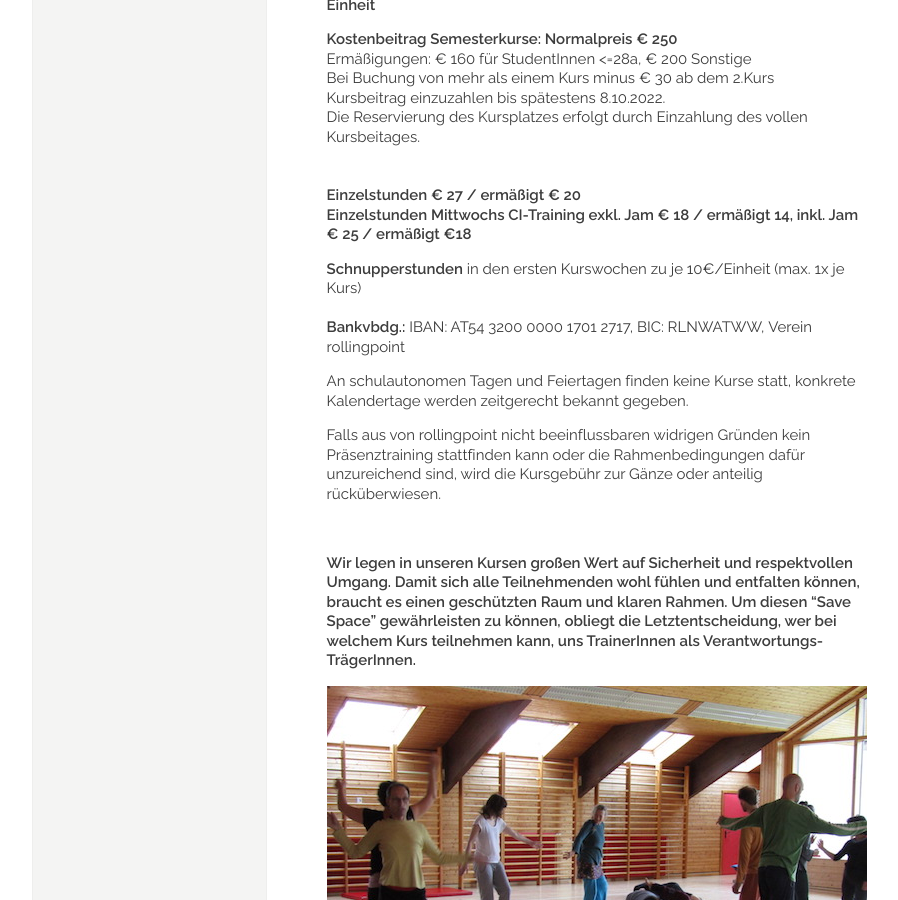
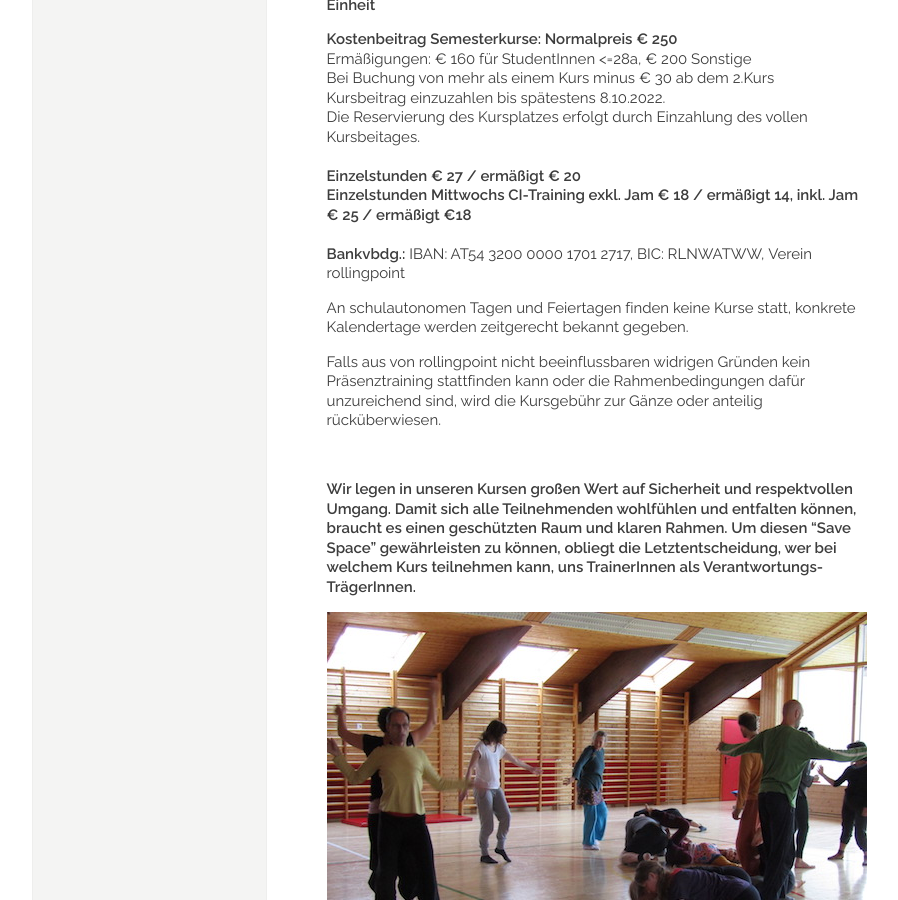
Before and after one commit to manulari/rollingpointat, a Jekyll site: the page built from _pages_de/kurse.md, in a window 1280 px wide and 900 px high, scrolled down 3483 px. Shown: the whole window, without its empty margins (152-1050 px from the left). Built offline with Jekyll 4.4.1, drawn with Linux system fonts in a browser that asks for light colours; comment, search, counter and statistics services are not loaded.

Commit message:
Update page (de) “kurse”

```diff
--- a/_pages_de/kurse.md
+++ b/_pages_de/kurse.md
@@ -128,11 +128,8 @@ Bei Buchung von mehr als einem Kurs minus € 30 ab dem 2.Kurs\
 Kursbeitrag einzuzahlen bis spätestens 8.10.2022.\
 Die Reservierung des Kursplatzes erfolgt durch Einzahlung des vollen Kursbeitages.\
 \
-\
 **Einzelstunden € 27 / ermäßigt € 20**\
-**Einzelstunden Mittwochs CI-Training exkl. Jam € 18 / ermäßigt 14, inkl. Jam € 25 / ermäßigt €18**
-
-**Schnupperstunden** in den ersten Kurswochen zu je 10€/Einheit (max. 1x je Kurs)\
+**Einzelstunden Mittwochs CI-Training exkl. Jam € 18 / ermäßigt 14, inkl. Jam € 25 / ermäßigt €18**\
 \
 **Bankvbdg.:** IBAN: AT54 3200 0000 1701 2717, BIC: RLNWATWW, Verein rollingpoint
 
@@ -142,6 +139,6 @@ Falls aus von rollingpoint nicht beeinflussbaren widrigen Gründen kein Präsenz
 
 &nbsp;
 
-**Wir legen in unseren Kursen großen Wert auf Sicherheit und respektvollen Umgang. Damit sich alle Teilnehmenden wohl fühlen und entfalten können, braucht es einen geschützten Raum und klaren Rahmen. Um diesen "Save Space" gewährleisten zu können, obliegt die Letztentscheidung, wer bei welchem Kurs teilnehmen kann, uns TrainerInnen als Verantwortungs-TrägerInnen.**
+**Wir legen in unseren Kursen großen Wert auf Sicherheit und respektvollen Umgang. Damit sich alle Teilnehmenden wohlfühlen und entfalten können, braucht es einen geschützten Raum und klaren Rahmen. Um diesen "Save Space" gewährleisten zu können, obliegt die Letztentscheidung, wer bei welchem Kurs teilnehmen kann, uns TrainerInnen als Verantwortungs-TrägerInnen.**
 
 ![](/assets/uploads/img_0197.jpg)
```
